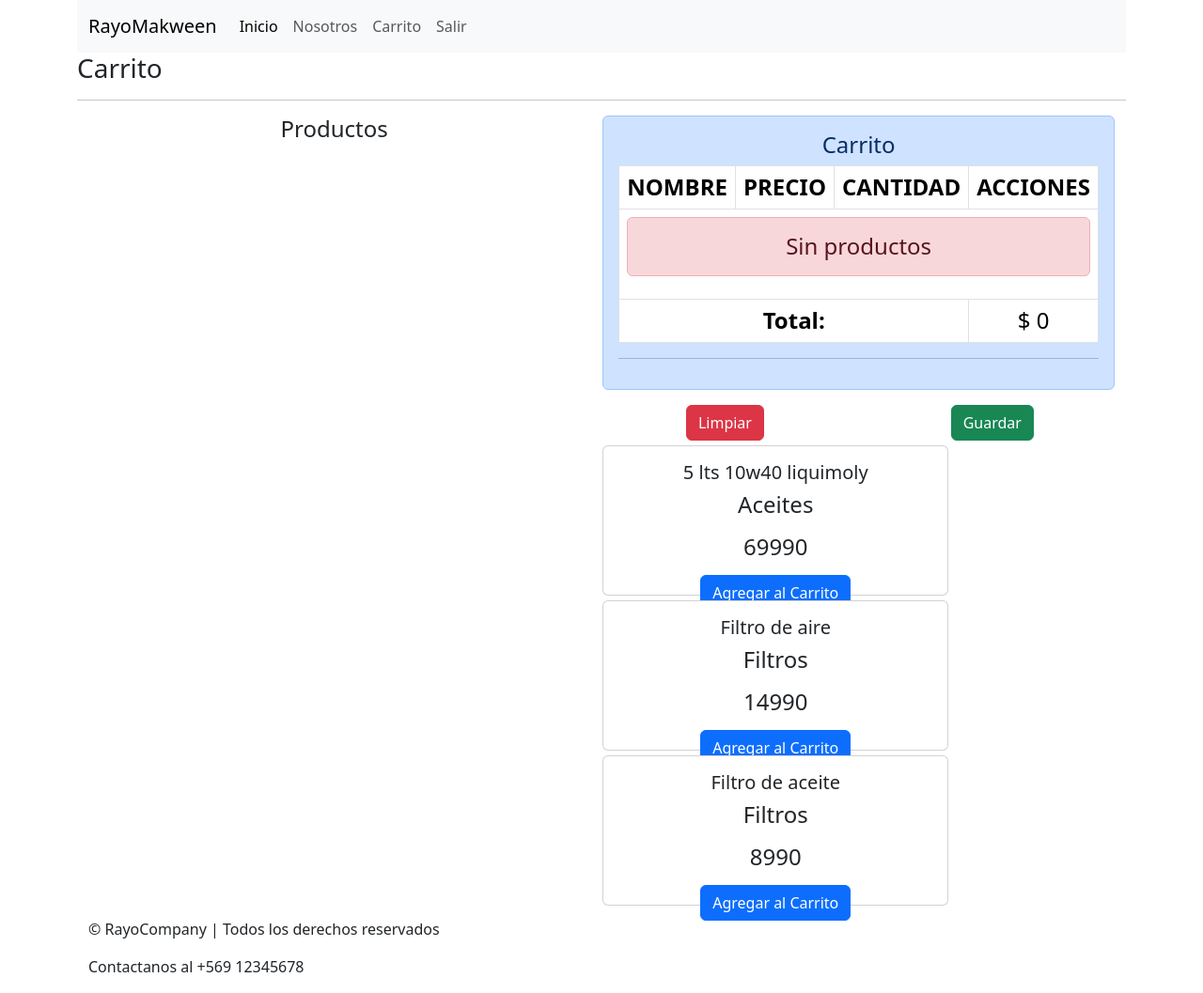
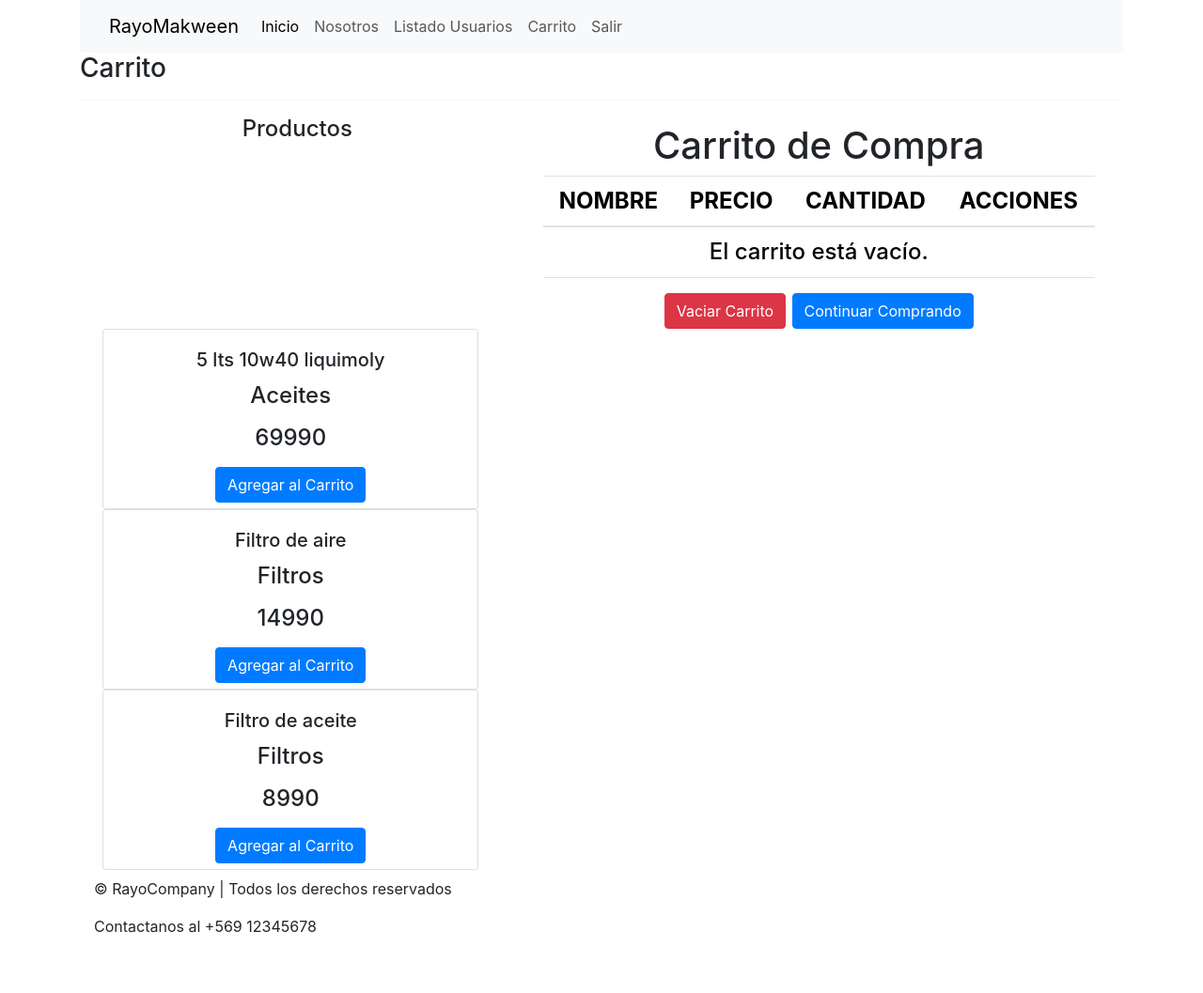
Before and after one commit to cachululo/djangoRayoMakween, a Django app: page /tienda/ in a window 1280 px wide. Shown: the whole page at 94% size. After the commit the page ends 993 px from the top, so only its background shows below. Run offline with Django 5.2, Linux system fonts and the light colour scheme; a user stored in the database is signed in; data comes from the database, SQL or seed files in the repository; both versions use the stored data as it was after the commit; some libraries are stand-ins or nearby versions.

Commit message:
se arregla la tienda para que cada vez que se aprete un botón se quede en la misma pagina, se agrega listar usuarios, etc

```diff
--- a/core/templates/carrito/carrocompra.html
+++ b/core/templates/carrito/carrocompra.html
@@ -1,6 +1,14 @@
-<div class="alert alert-primary" role="alert">
-    <h4 class="text-center">Carrito</h4>
-    <table class="table table-bordered">
+<!DOCTYPE html>
+<html lang="es">
+<head>
+    <meta charset="UTF-8">
+    <title>Carrito de Compra</title>
+    <link rel="stylesheet" href="https://stackpath.bootstrapcdn.com/bootstrap/4.5.2/css/bootstrap.min.css">
+</head>
+<body>
+    <div class="container">
+        <h1 class="mt-2">Carrito de Compra</h1>
+        <table class="table mt-2">
             <thead>
                 <tr>
                     <th scope="col">NOMBRE</th>
@@ -21,27 +29,19 @@
                                 <a href="{% url 'Sub' value.producto_id %}" class="btn btn-dark btn-sm ml-1">-</a>
                             </td>
                             <td>
-                            <a href="#" class="btn btn-danger btn-sm">Eliminar</a>
+                                <a href="{% url 'Del' value.producto_id %}" class="btn btn-danger btn-sm">Eliminar</a>
                             </td>
                         </tr>
                     {% endfor %}
                 {% else %}
                     <tr>
-                    <td colspan="4">
-                        <div class="alert alert-danger text-center">Sin productos</div>
-                    </td>
+                        <td colspan="4">El carrito está vacío.</td>
                     </tr>
                 {% endif %}
-            <tr>
-                <td colspan="3" class="text-right"><strong>Total:</strong></td>
-                <td>$ {{ total_carrito }}</td>
-            </tr>
             </tbody>
         </table>
-    <hr>
+        <a href="{% url 'CLS' %}" class="btn btn-danger">Vaciar Carrito</a>
+        <a href="{% url 'home' %}" class="btn btn-primary">Continuar Comprando</a>
     </div>
-
-<div class="row text-center">
-    <div class="col-6"><a href="{% url 'CLS' %}" class="btn btn-danger">Limpiar</a></div>
-    <div class="col-6"><a href="#" class="btn btn-success">Guardar</a></div>
-</div>
+</body>
+</html>
--- a/core/templates/carrito/tienda.html
+++ b/core/templates/carrito/tienda.html
@@ -9,10 +9,10 @@
               <div class="col">
                 Productos
               </div>
-              <div class="col">
+              <div class="col-7">
                 {% include 'carrito/carrocompra.html' %}
                   {% for producto in productoss %}
-                  <div class="card" style="height: 10rem; width: 23rem; margin: 5px 0px;">
+                  <div class="card" style="height: 12rem; width: 25rem; margin: 0px -515px; left: 10%;">
                       <div class="card-body">
                         <h5 class="card-title">{{producto.nombre}}</h5>
                         <p class="card-text">{{producto.categoria}}</p>
@@ -23,5 +23,6 @@
                   {% endfor %}
               </div>
             </div>
-          </div>    </h4>
+          </div>
+        </h4>
 {% endblock %}
--- a/core/templates/core/base.html
+++ b/core/templates/core/base.html
@@ -24,6 +24,9 @@
                   </li>
                   <li class="nav-item">
                     <a class="nav-link" href="#">Nosotros</a>
+                  </li>
+                  <li class="nav-item">
+                    <a class="nav-link" href={% url 'lista_user' %}>Listado Usuarios</a>
                   </li>
                   <li class="nav-item">
                     <a class="nav-link" href={% url 'tienda' %}>Carrito</a>
--- a/core/urls.py
+++ b/core/urls.py
@@ -1,5 +1,5 @@
 from django.urls import path
-from .views import agregar_producto, eliminar_producto, home, limpiar_carrito, productos, exit,register, restar_producto, tienda
+from .views import agregar_producto, eliminar_producto, home, limpiar_carrito, lista_user, productos, exit,register, restar_producto, tienda
 
 urlpatterns = [
     path('', home, name='home'),
@@ -11,4 +11,5 @@ urlpatterns = [
     path('eliminar/<int:producto_id>/', eliminar_producto,name="Del"),
     path('restar/<int:producto_id>/', restar_producto,name="Sub"),
     path('limpiar/', limpiar_carrito,name="CLS"),
+    path('users/', lista_user, name='lista_user'),
 ]
--- a/core/views.py
+++ b/core/views.py
@@ -5,6 +5,16 @@ from core.Carrito import Carrito
 from core.models import Producto
 from .forms import CustomUserCreationForm
 from django.contrib.auth import authenticate, login
+from django.contrib.auth.models import User
+from django.core.paginator import Paginator
+
+
+
+@login_required
+def lista_user(request):
+    users = User.objects.all()
+    return render(request, 'listar/lista_user.html', {'users': users})
+
 
 def home(request):
     return render(request, 'core/home.html')
@@ -45,21 +55,21 @@ def agregar_producto(request,producto_id):
     carrito= Carrito(request)
     producto=Producto.objects.get(id=producto_id)
     carrito.agregar(producto)
-    return redirect('Tienda')
+    return redirect('tienda')
 
 def eliminar_producto (request, producto_id):
     carrito = Carrito(request)
     producto = Producto.objects.get(id=producto_id)
     carrito.eliminar(producto)
-    return redirect('Tienda')
+    return redirect('tienda')
 
 def restar_producto (request, producto_id):
     carrito = Carrito(request)
     producto = Producto.objects.get(id=producto_id)
     carrito.restar(producto)
-    return redirect('Tienda')
+    return redirect('tienda')
 
 def limpiar_carrito(request):
     carrito=Carrito(request)
     carrito.limpiar()
-    return redirect('Tienda')
+    return redirect('tienda')
```
Also changed, not shown: core/templates/listar/lista_user.html (added, +39 -0 lines), db.sqlite3. Lines whose indentation alone changed are shown as unchanged.
